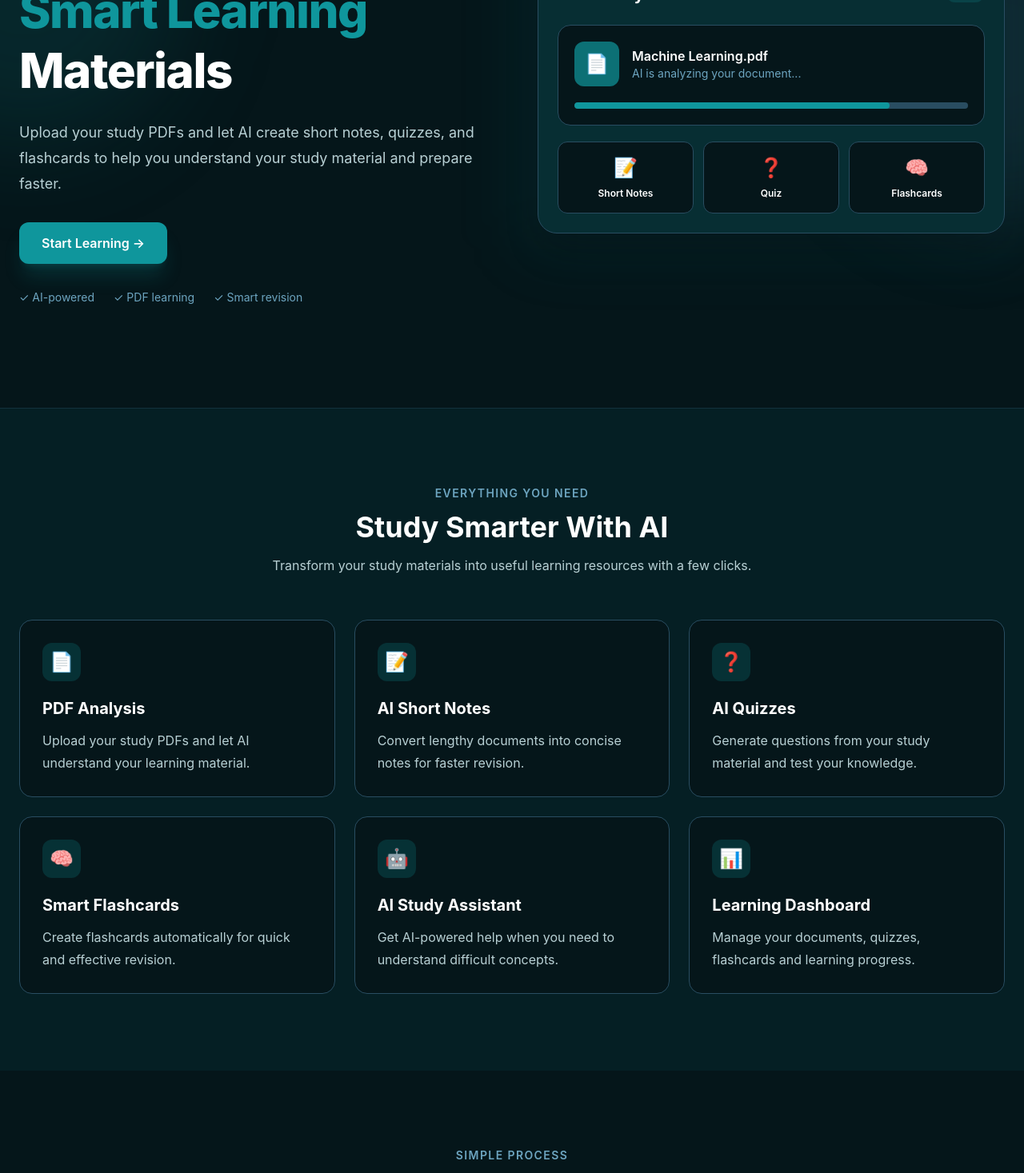
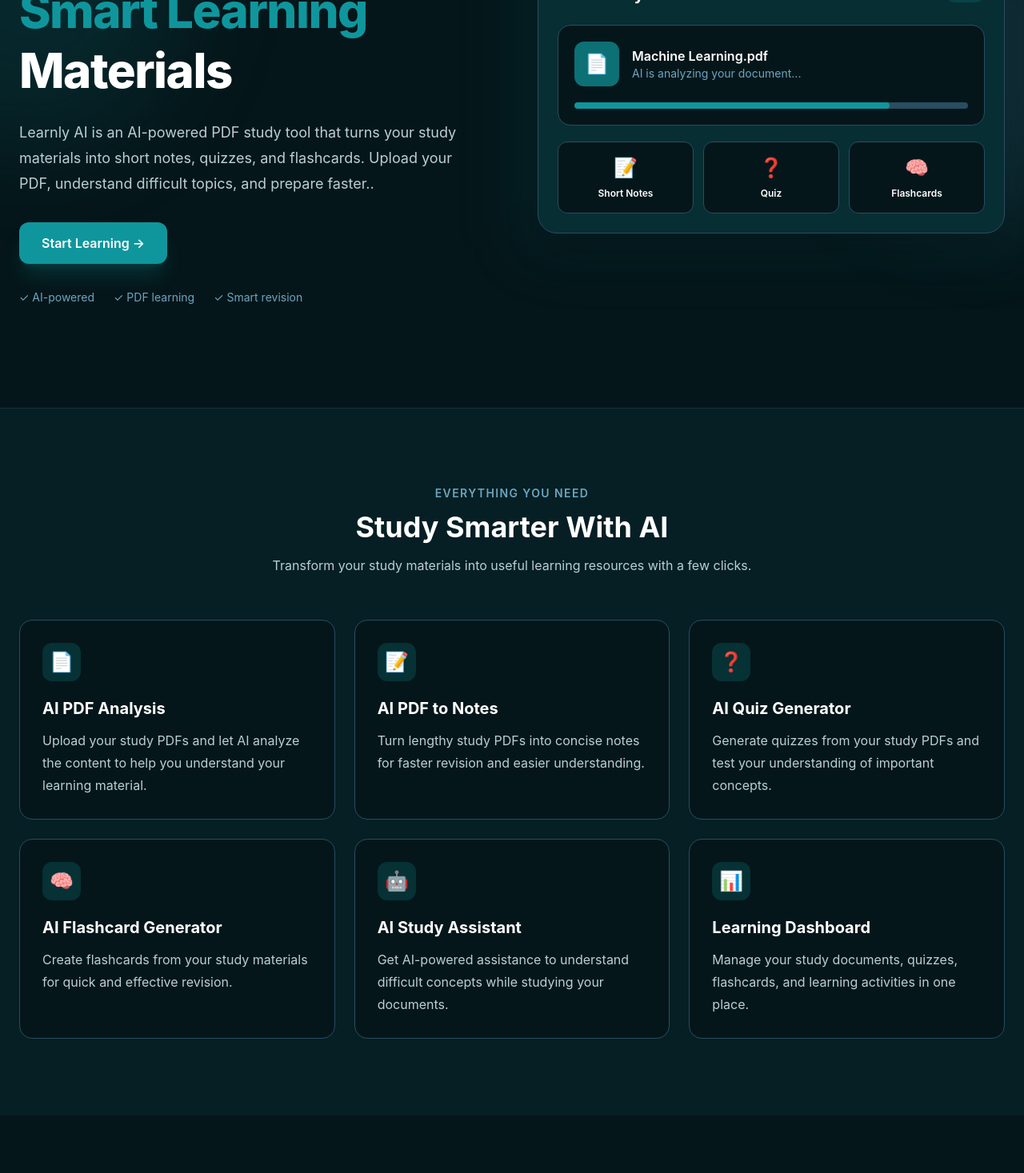
Before and after one commit to ardra1514/Ai_learning, a React (Vite) app in the folder frontend/: page / in a window 1280 px wide. Shown: the part 362-1829 px from the top of the page at 80% size. Built offline with nearby package versions, Linux system fonts and the light colour scheme.

Commit message:
cource page dlt

```diff
--- a/frontend/src/pages/LandingPage.jsx
+++ b/frontend/src/pages/LandingPage.jsx
@@ -7,12 +7,12 @@ const LandingPage = () => {
     <>
       <Helmet>
         <title>
-          Learnly AI | Turn PDFs into Notes, Quizzes & Flashcards
+         Learnly AI | AI PDF Study Tool for Notes, Quizzes & Flashcards
         </title>
 
        <meta
   name="description"
-          content="Learnly AI helps students turn study PDFs into short notes, quizzes, and flashcards using AI. Upload your study material and study smarter."
+  content="Learnly AI is an AI PDF study tool that turns study PDFs into notes, quizzes, and flashcards. Upload your PDF and study smarter with AI."
 />
 
         <link
@@ -40,11 +40,32 @@ const LandingPage = () => {
        <script type="application/ld+json">
   {JSON.stringify({
     "@context": "https://schema.org",
+    "@graph": [
+      {
         "@type": "WebSite",
+        "@id": "https://learnly-ai-six.vercel.app/#website",
         name: "Learnly AI",
+        url: "https://learnly-ai-six.vercel.app/",
         description:
-              "AI-powered study platform that turns study PDFs into short notes, quizzes, and flashcards.",
+          "Learnly AI is an AI-powered study platform that turns study PDFs into notes, quizzes, and flashcards."
+      },
+      {
+        "@type": "Organization",
+        "@id": "https://learnly-ai-six.vercel.app/#organization",
+        name: "Learnly AI",
+        url: "https://learnly-ai-six.vercel.app/"
+      },
+      {
+        "@type": "WebApplication",
+        "@id": "https://learnly-ai-six.vercel.app/#application",
+        name: "Learnly AI",
         url: "https://learnly-ai-six.vercel.app/",
+        applicationCategory: "EducationalApplication",
+        operatingSystem: "Web",
+        description:
+          "AI-powered study platform that analyzes study PDFs and generates short notes, quizzes, and flashcards."
+      }
+    ]
   })}
 </script>
       </Helmet>
@@ -127,9 +148,10 @@ const LandingPage = () => {
               </h1>
 
               <p className="mt-6 max-w-2xl text-lg leading-8 text-[#B8D0D4]">
-                Upload your study PDFs and let AI create short notes,
-                quizzes, and flashcards to help you understand your
-                study material and prepare faster.
+                Learnly AI is an AI-powered PDF study tool that turns your
+  study materials into short notes, quizzes, and flashcards.
+  Upload your PDF, understand difficult topics, and prepare
+  faster..
               </p>
 
               <div className="mt-8 flex flex-wrap gap-4">
@@ -255,33 +277,33 @@ const LandingPage = () => {
               {[
                {
   icon: "📄",
-                  title: "PDF Analysis",
-                  text: "Upload your study PDFs and let AI understand your learning material.",
+  title: "AI PDF Analysis",
+  text: "Upload your study PDFs and let AI analyze the content to help you understand your learning material.",
 },
 {
   icon: "📝",
-                  title: "AI Short Notes",
-                  text: "Convert lengthy documents into concise notes for faster revision.",
+  title: "AI PDF to Notes",
+  text: "Turn lengthy study PDFs into concise notes for faster revision and easier understanding.",
 },
 {
   icon: "❓",
-                  title: "AI Quizzes",
-                  text: "Generate questions from your study material and test your knowledge.",
+  title: "AI Quiz Generator",
+  text: "Generate quizzes from your study PDFs and test your understanding of important concepts.",
 },
 {
   icon: "🧠",
-                  title: "Smart Flashcards",
-                  text: "Create flashcards automatically for quick and effective revision.",
+  title: "AI Flashcard Generator",
+  text: "Create flashcards from your study materials for quick and effective revision.",
 },
 {
   icon: "🤖",
   title: "AI Study Assistant",
-                  text: "Get AI-powered help when you need to understand difficult concepts.",
+  text: "Get AI-powered assistance to understand difficult concepts while studying your documents.",
 },
 {
   icon: "📊",
   title: "Learning Dashboard",
-                  text: "Manage your documents, quizzes, flashcards and learning progress.",
+  text: "Manage your study documents, quizzes, flashcards, and learning activities in one place.",
 },
               ].map((feature) => (
                 <div
```
Lines whose indentation alone changed are shown as unchanged.
